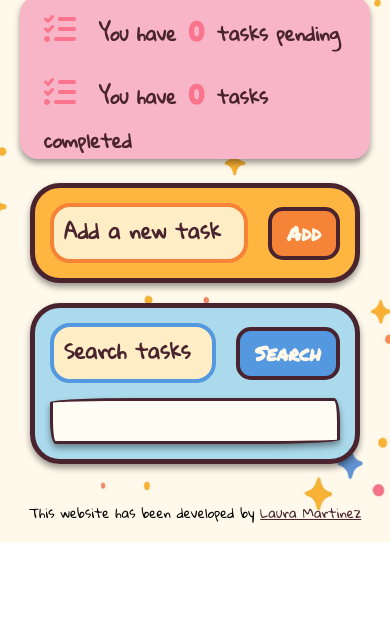
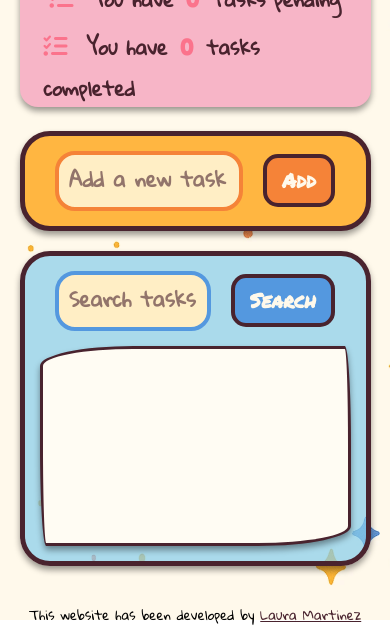
Before and after one commit to LauraMartinezPerez/To-Do-List-localstorage, a website built with Vite: page src/index.html in a window 390 px wide. Shown: the part 224-868 px from the top of the page. Before the commit the page ends 844 px from the top, so only its background shows below. Built offline with nearby package versions, Linux system fonts and the light colour scheme.

Commit message:
media queries implementation

```diff
--- a/src/js/main.js
+++ b/src/js/main.js
@@ -11,15 +11,11 @@ const pendingCount = document.querySelector('.js-pending-count');
 const completedCount = document.querySelector('.js-completed-count');
 
 
-// =====================
-// Estado inicial
-// =====================
 // Array inicial de tareas
 let tasks = [];
 
-// =====================
-// Funciones de LocalStorage
-// =====================
+
+// Funciones de LocalStorage:
 
 // Guarda el array de tareas en LocalStorage
 const saveTasks = () => {
@@ -33,9 +29,7 @@ const loadTasks = () => {
     }
 }
 
-// =====================
-// Renderizado de tareas
-// =====================
+// Renderizado de tareas:
 
 // Renderizar todas las tareas en el DOM
  const renderTasks = () => {
@@ -83,9 +77,8 @@ const renderFilteredTasks = (filteredTasks) => {
     tasksList.innerHTML = list;
 }
 
-// =====================
-// Funciones de eventos
-// =====================
+
+// Funciones de eventos:
 
 // Añadir nueva tarea
 const handleclickAdd = ev => {
@@ -184,9 +177,9 @@ const countTasks = (tasksToCount = tasks) => {
     }
 }
 
-// =====================
+
 // Inicialización
-// =====================
-loadTasks();                // Carga tareas guardadas al arrancar
-renderTasks();              // Muestra tareas en pantalla
-countTasks();               // Actualiza contadores
+
+loadTasks();    // Carga tareas guardadas al arrancar
+renderTasks();  // Muestra tareas en pantalla
+countTasks();   // Actualiza contadores
--- a/src/scss/core/_mixins.scss
+++ b/src/scss/core/_mixins.scss
@@ -1,11 +1,16 @@
 @use 'variables' as vars;
+
+$breakpoints: (
+    tablet: 768px,
+    desktop: 1200px
+);
 
 @mixin form-style($border-color, $bg-input, $button-bg, $button-color) {
     display: flex;
     align-items: center;
     justify-content: space-between;
     gap: 20px;
-    width: 100%;
+    width: 90%;
 
     &__input {
     height: 60px;
@@ -22,7 +27,7 @@
     &__input::placeholder {
     font-family: vars.$font-main;
     font-size: 20px;
-        color: vars.$color-brown;
+    color: rgba(vars.$color-brown, 0.6);
     font-weight: 600;
     }
 
@@ -45,10 +50,38 @@
         scale: 1.05;
         }
     }
+
+  // Media queries para tablet
+    @media (min-width: map-get($breakpoints, tablet)) {
+        &__input {
+        height: 70px;
+        font-size: 18px;
+        padding: 0 15px;
+        }
+
+        &__button {
+            padding: 10px 20px;
+            font-size: 22px;
+        }
+    }
+
+    // Media queries para desktop
+    @media (min-width: map-get($breakpoints, desktop)) {
+        &__input {
+            height: 60px;
+            font-size: 20px;
+            padding: 0 20px;
+        }
+
+        &__button {
+            padding: 8px 25px;
+            font-size: 24px;
+        }
+    }
 }
 
 
-@mixin container-box($bg-color, $border-color) {
+@mixin container-box($bg-color, $border-color, $tablet-width: 70%, $desktop-width: 50%) {
     background-color: $bg-color;
     display: flex;
     flex-direction: column;
@@ -59,4 +92,13 @@
     border: 5px solid $border-color;
     box-shadow: 0 4px 6px rgba(0, 0, 0, 0.4);
     margin-bottom: 20px;
+    width: 90%;
+
+    @media (min-width: map-get($breakpoints, tablet)) {
+    width: $tablet-width;
     }
+
+    @media (min-width: map-get($breakpoints, desktop)) {
+    width: $desktop-width;
+    }
+}
--- a/src/scss/main.scss
+++ b/src/scss/main.scss
@@ -19,52 +19,22 @@
     }
 }
 
-
-.current-tasks {
-    display: flex;
-    flex-direction: column;
-    align-items: start;
-    justify-content: flex-start;
-    margin: 0 20px 24px 20px;
-    padding: 0 24px;
-    background: vars.$color-light-pink;
-    border-radius: 18px;
-    font-family: vars.$font-main;
-    font-size: 1.15rem;
-    font-weight: 700;
-    color: vars.$color-brown;
-    box-shadow: 0 4px 6px rgba(0, 0, 0, 0.4);
-
-    &__icon {
-        font-size: 2rem;
-        color: vars.$color-pink;
-        margin-right: 8px;
-    }
-
-    &__count {
-        color: vars.$color-pink;
-        font-size: 1.8rem;
-        font-family: vars.$font-title;
-        font-weight: 900;
-        margin: 0 4px;
-    }
-}
-
 .container {
     width: 100%;
-    main-height: 100dvh;
+    height: 100dvh;
     background-image: url("../assets/starsBackground.webp");
     background-size: cover;
     background-position: center;
     background-repeat: no-repeat;
     display: flex;
-    ;
     flex-direction: column;
+    justify-content: center;
+    align-items: center;
 
     &__star {
         position: absolute;
         width: 50vw;
-        max-width: 300px;
+        max-width: 200px;
         height: auto;
         top: 1%;
         left: 50%;
@@ -100,6 +70,44 @@
     }
 }
 
+.current-tasks {
+    display: flex;
+    flex-direction: column;
+    align-items: center;
+    justify-content: flex-start;
+    margin: 0 20px 24px 20px;
+    padding: 0 24px;
+    background: vars.$color-light-pink;
+    width: 90%;
+    border-radius: 18px;
+    font-family: vars.$font-main;
+    font-size: 1.2rem;
+    font-weight: 700;
+    color: vars.$color-brown;
+    box-shadow: 0 4px 6px rgba(0, 0, 0, 0.4);
+    /* Media query for tablet */
+    @media (min-width: 768px) {
+        width: 50%;
+    }
+    /* Media query for desktop */
+    @media (min-width: 1200px) {
+        width: 30%;
+    }
+
+    &__icon {
+        font-size: 1.5rem;
+        color: vars.$color-pink;
+        margin-right: 8px;
+    }
+
+    &__count {
+        color: vars.$color-pink;
+        font-size: 1.5rem;
+        font-family: vars.$font-title;
+        font-weight: 900;
+        margin: 0 4px;
+    }
+}
 
 .add-container {
     @include mixins.container-box(vars.$color-yellow, vars.$color-brown);
@@ -122,8 +130,8 @@
     @include mixins.container-box(vars.$color-subBg-cream, vars.$color-brown);
     border-radius: 30% 2% 30% 2% / 10% 50% 10% 50%;
     border: 3px solid vars.$color-brown;
-    ;
     width: 100%;
+    min-height: 200px;
     max-width: 900px;
     align-items: flex-start;
     color: vars.$color-brown;
@@ -193,6 +201,4 @@
         color: vars.$color-brown;
         text-decoration: underline;
     }
-
-    ;
 }
```
Also changed, not shown: src/index.html (+0 -1 lines). Lines whose indentation alone changed are shown as unchanged.
